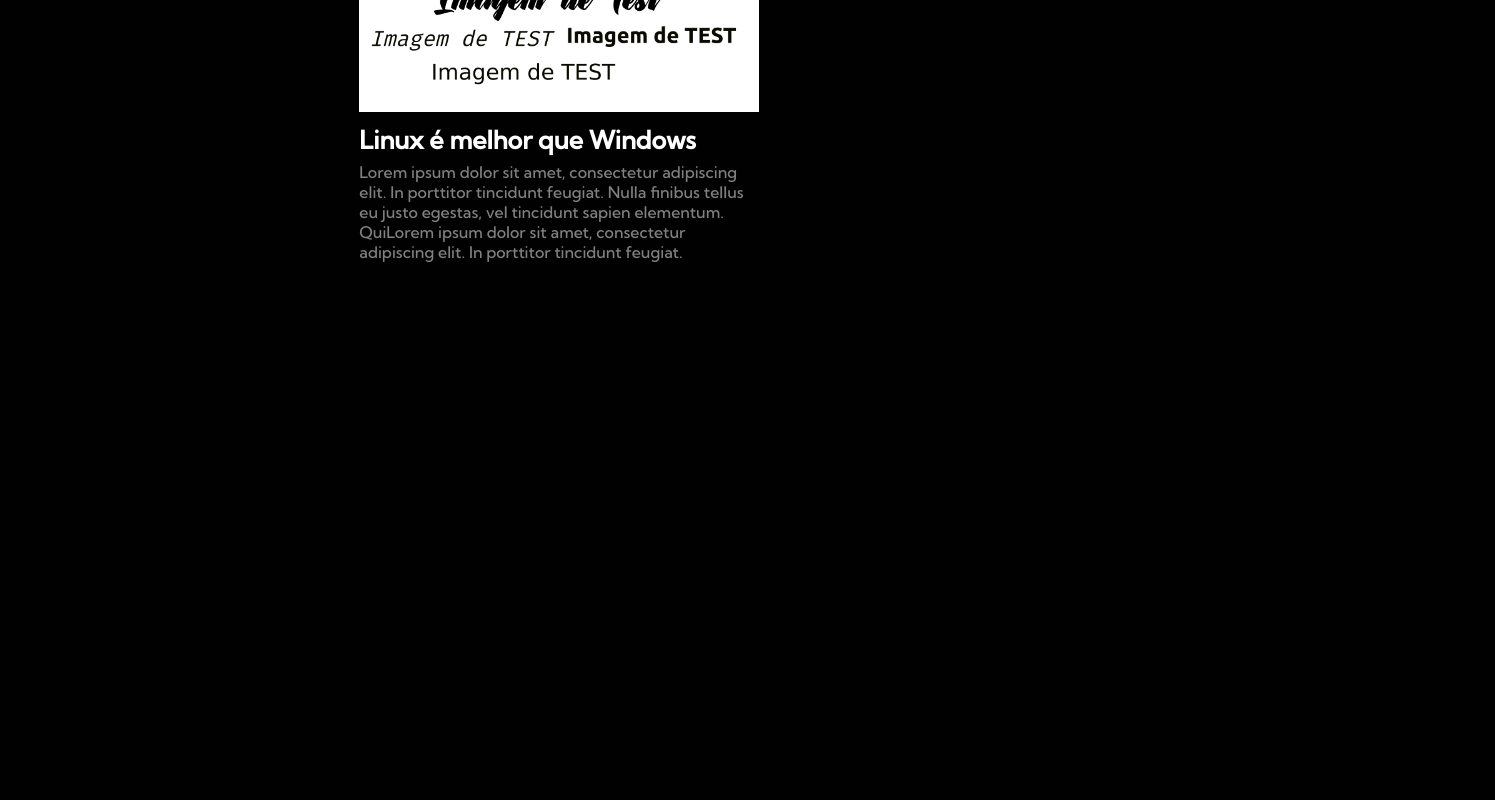
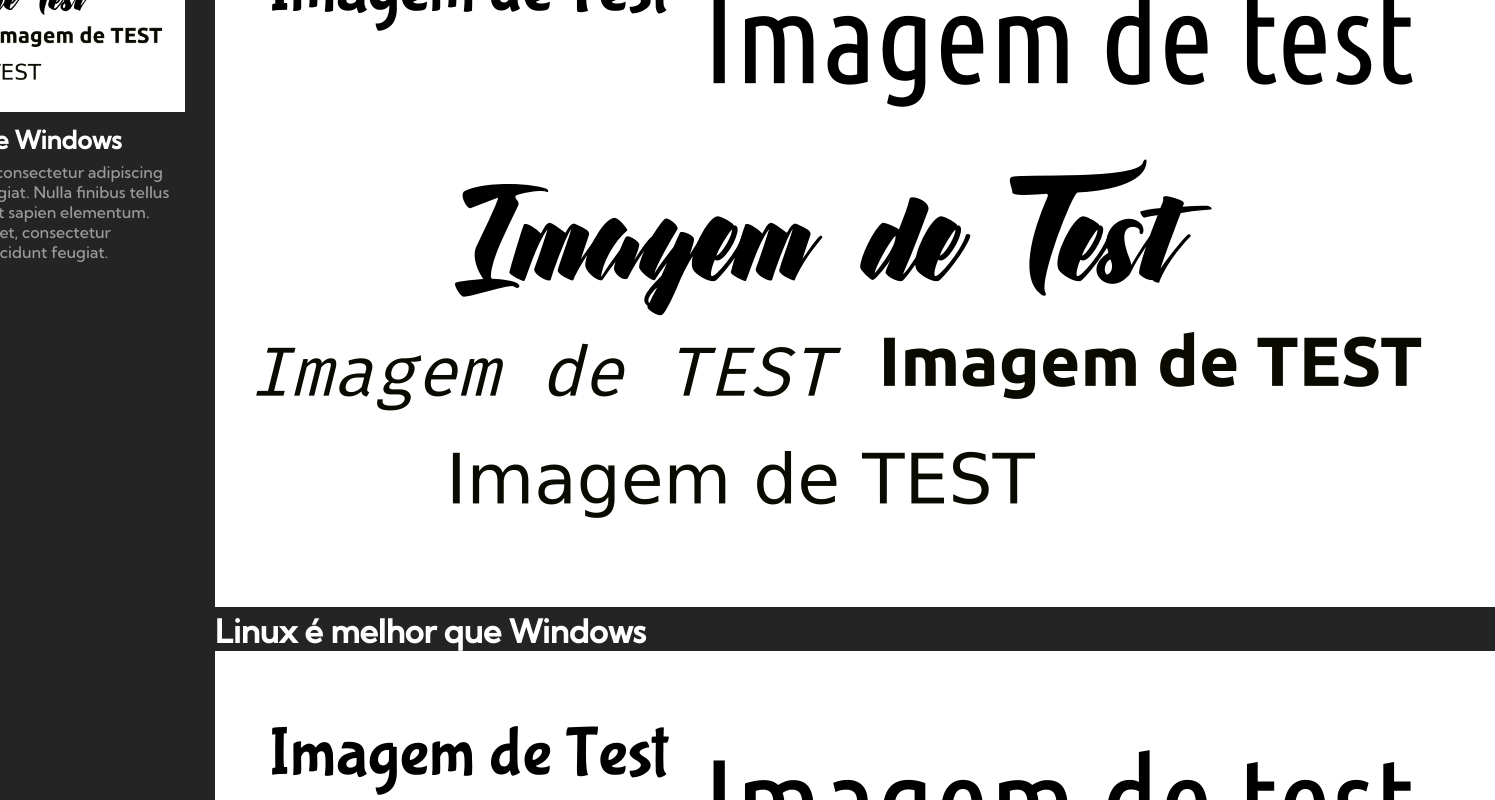
Before and after one commit to Saulo-Ferro-Maciel/blog, an Angular app: page / in a window 1280 px wide. Shown: the part 500-1300 px from the top of the page, 1495 px wide, since content can reach past the window. Before the commit the page ends 800 px from the top, so only its background shows below. Built offline with nearby package versions, Linux system fonts and the light colour scheme; a web font is replaced by a local one.

Commit message:
new version

```diff
--- a/src/app/componentes/big-card/big-card.component.css
+++ b/src/app/componentes/big-card/big-card.component.css
@@ -21,5 +21,5 @@
 
 .big-card__description > p {
     margin-top: 7px;
-    color: gray;
+    color: rgb(155, 152, 152);
 }
--- a/src/app/componentes/small-card/small-card.component.html
+++ b/src/app/componentes/small-card/small-card.component.html
@@ -1 +1,8 @@
-<p>small-card works!</p>
+<div class="container__small-card">
+    <div class="small-card__photo">
+        <img src="assets/imagem_de_test.png" alt="" >
+    </div>
+    <div class="small-card__title">
+        <h1>Linux é melhor que Windows</h1>
+    </div>
+</div>
--- a/src/styles.css
+++ b/src/styles.css
@@ -1,10 +1,10 @@
 /* You can add global styles to this file, and also import other style files */
  * {
-    background-color: #010101;
+    background-color:  #242424;
     margin: 0;
     padding: 0;
     box-sizing: border-box;
     color: white;
     font-family: 'Kumbh Sans';
     text-decoration: none;
- }
+ } /*#010101*/
```
